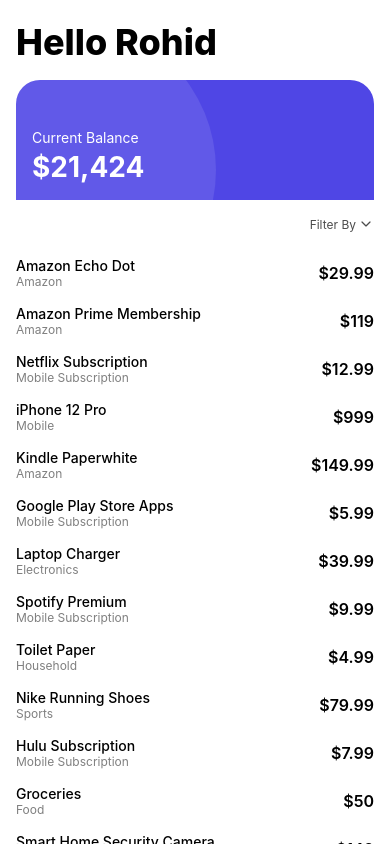
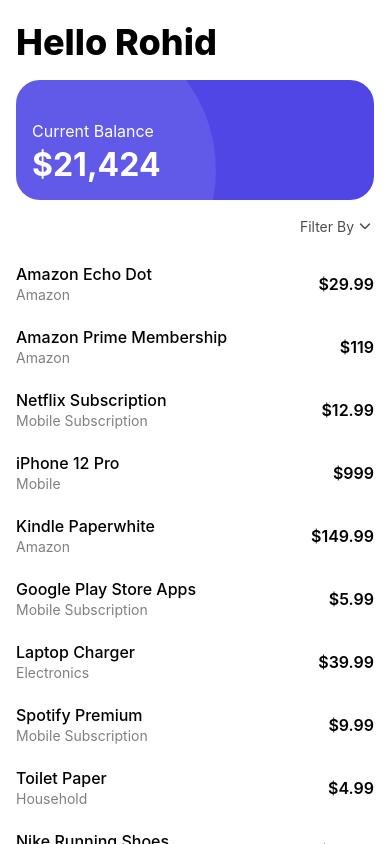
Before and after one commit to iam-rohid/rn-scroll-animation, a React Native app: screen / in a window 390 px wide. Built offline with nearby package versions, Linux system fonts and the light colour scheme.

Commit message:
border radius fix

```diff
--- a/App.tsx
+++ b/App.tsx
@@ -270,14 +270,16 @@
               flexDirection: "row",
               alignItems: "center",
               paddingHorizontal: 16,
-              paddingVertical: 8,
+              paddingVertical: 12,
             }}
           >
             <View style={{ flex: 1 }}>
-              <Text style={{ fontSize: 14, fontWeight: "500" }}>
+              <Text style={{ fontSize: 16, fontWeight: "500" }}>
                 {item.title}
               </Text>
-              <Text style={{ fontSize: 12, opacity: 0.5 }}>{item.type}</Text>
+              <Text style={{ fontSize: 14, marginTop: 2, opacity: 0.5 }}>
+                {item.type}
+              </Text>
             </View>
             <Text
               style={{ fontSize: 16, fontWeight: "600", textAlign: "right" }}
@@ -320,10 +322,10 @@
               <TouchableOpacity
                 style={{ flexDirection: "row", alignItems: "center", gap: 2 }}
               >
-                <Text style={{ opacity: 0.7, fontSize: 12 }}>Filter By</Text>
+                <Text style={{ opacity: 0.7, fontSize: 14 }}>Filter By</Text>
                 <FeatherIcons
                   name="chevron-down"
-                  size={16}
+                  size={18}
                   style={{ opacity: 0.7 }}
                 />
               </TouchableOpacity>
@@ -363,6 +365,7 @@
                   padding: 16,
                   position: "relative",
                   overflow: "hidden",
+                  borderRadius: 24,
                 },
                 cardStyle,
               ]}
@@ -381,7 +384,7 @@
               />
               <Text
                 style={{
-                  fontSize: 14,
+                  fontSize: 16,
                   marginBottom: 4,
                   color: item.fgColor,
                 }}
@@ -390,7 +393,7 @@
               </Text>
               <Text
                 style={{
-                  fontSize: 28,
+                  fontSize: 32,
                   color: item.fgColor,
                   fontWeight: "700",
                 }}
```
